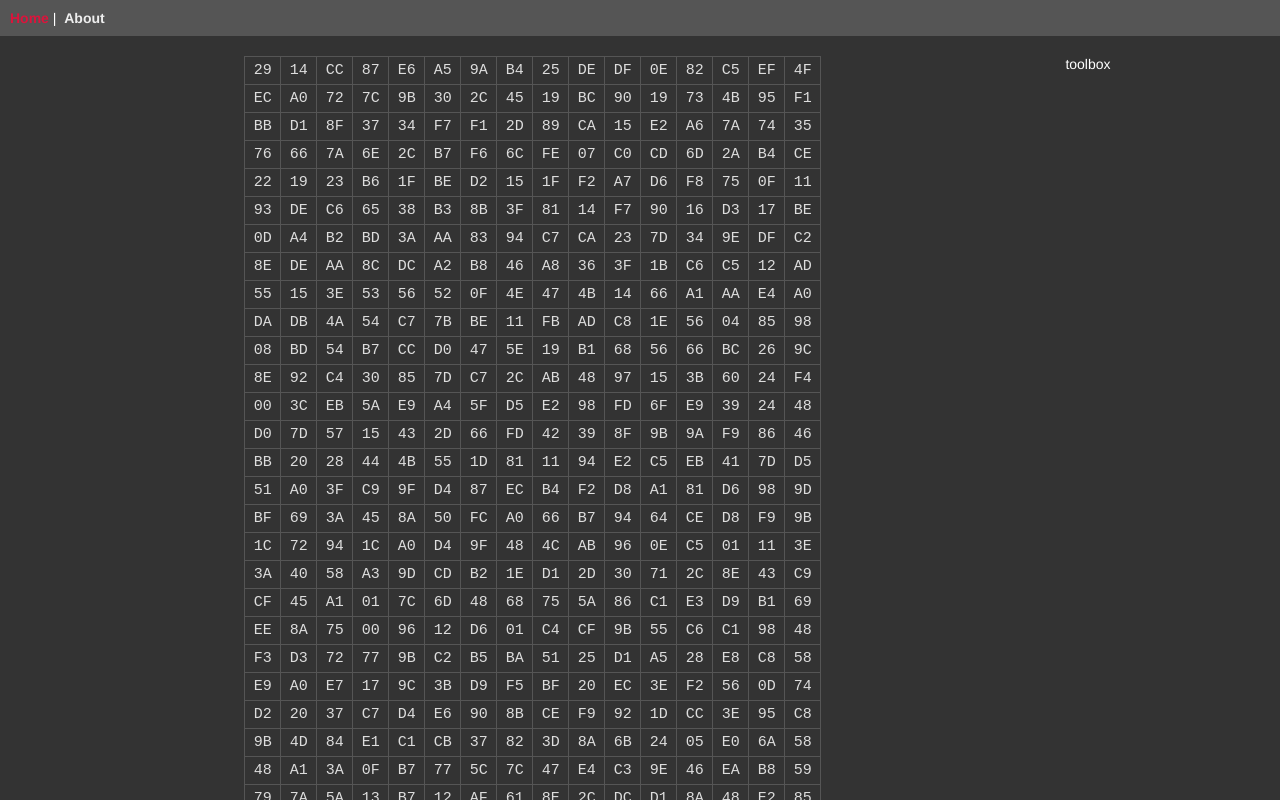
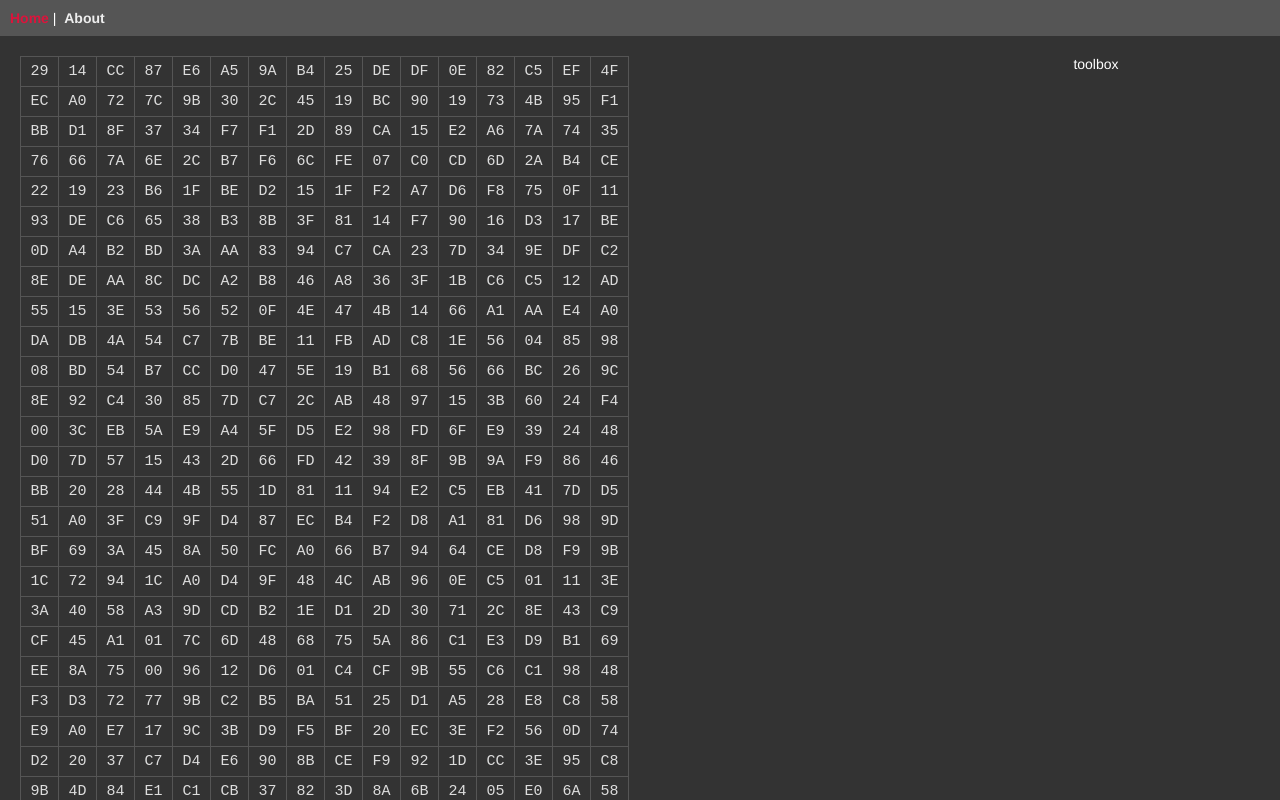
Before and after one commit to lambia/vue-overlap, a Vue app: page /#/ in a window 1280 px wide. Shown: the top 800 px of the page. Built offline with nearby package versions, Linux system fonts and the light colour scheme.

Commit message:
table is old fashioned

```diff
--- a/src/components/Cell.vue
+++ b/src/components/Cell.vue
@@ -1,7 +1,7 @@
 <template>
-    <!-- <span class="cellWrapper"> -->
-    <span class="cell">{{data}}</span>
-    <!-- </span> -->
+    <td>
+        <span class="cell">{{data}}</span>
+    </td>
 </template>
 
 <script>
--- a/src/components/Grid.vue
+++ b/src/components/Grid.vue
@@ -1,6 +1,8 @@
 <template>
     <div id="grid">
-        <Row v-for="(row, key) in data" :key="key" :data="row" />
+        <table>
+            <Row v-for="(row, key) in data" :key="key" :data="row" />
+        </table>
     </div>
 </template>
 
@@ -64,4 +66,15 @@ export default {
 #grid {
     padding: 10px;
 }
+
+#grid table {
+    border-collapse: collapse;
+}
 </style>
+<style lang="scss">
+#grid td {
+    //ToDo: function from saved color
+    border: solid 1px #555;
+    color: #ddd;
+}
+</style>
--- a/src/components/Row.vue
+++ b/src/components/Row.vue
@@ -1,7 +1,7 @@
 <template>
-    <div class="row">
+    <tr>
         <Cell v-for="(cell, key) in data" :key="key" :data="cell" />
-    </div>
+    </tr>
 </template>
 
 <script>
@@ -17,23 +17,3 @@ export default {
     }
 };
 </script>
-
-<style scoped lang="scss">
-.row {
-    display: flex;
-    justify-content: center;
-}
-
-/* todo: function from saved color */
-.cell {
-    border-left: solid 1px #555;
-    border-top: solid 1px #555;
-    color: #ddd;
-}
-.cell:last-of-type {
-    border-right: solid 1px #555;
-}
-.row:last-of-type .cell {
-    border-bottom: solid 1px #555;
-}
-</style>
```
Also changed, not shown: 1 other file (tests, documents, lock files or other folders).
